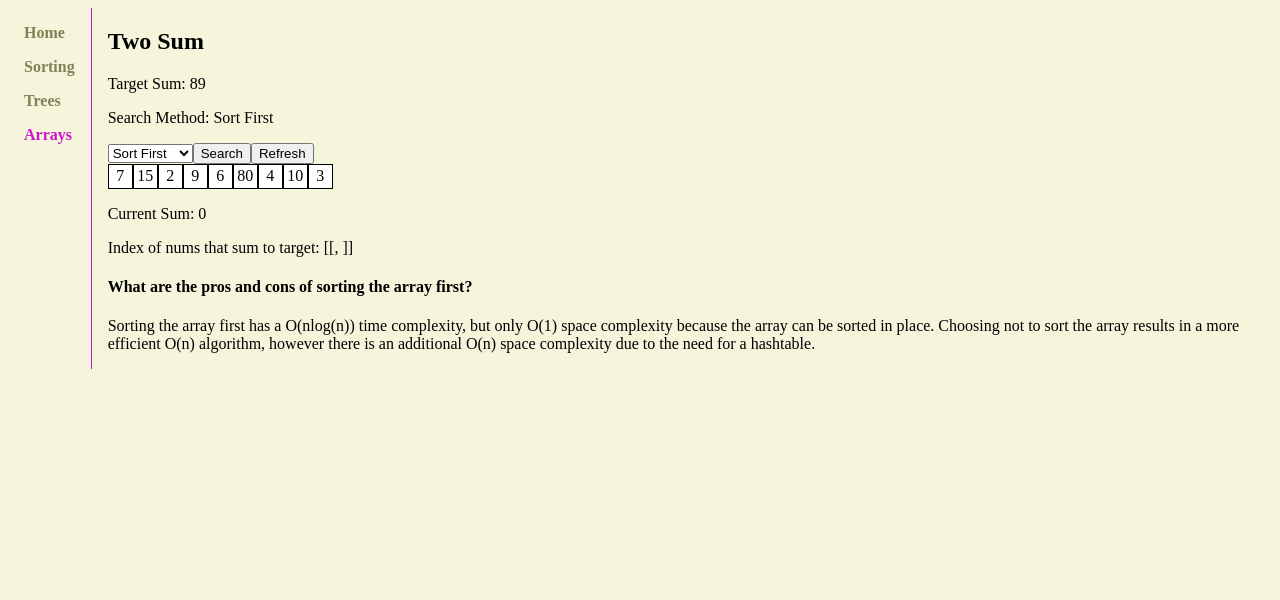
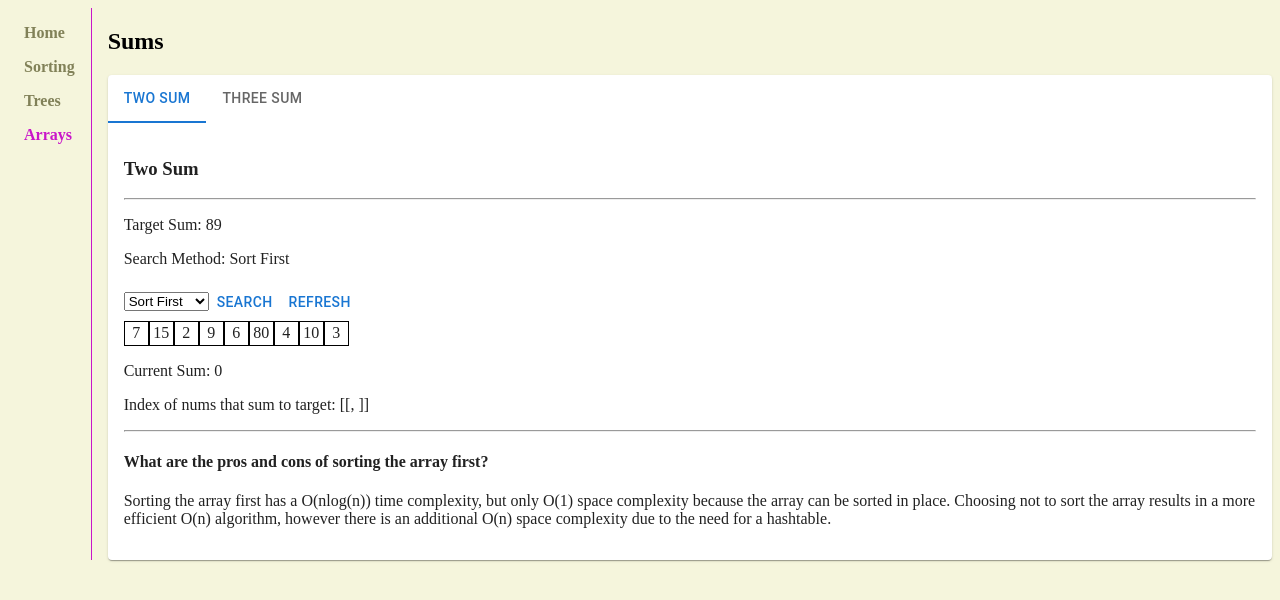
Before and after one commit to danielforkner/algovisualizer, a React (Create React App) app: page /arrays in a window 1280 px wide. Shown: the top 600 px of the page. Built offline with nearby package versions, Linux system fonts and the light colour scheme.

Commit message:
material ui changes

```diff
--- a/src/features/arrays/ArraysMain.jsx
+++ b/src/features/arrays/ArraysMain.jsx
@@ -1,5 +1,60 @@
+import React, { useState } from 'react';
 import TwoSum from './TwoSum';
+import ThreeSum from './ThreeSum';
+import Tab from '@mui/material/Tab';
+import Tabs from '@mui/material/Tabs';
+import Paper from '@mui/material/Paper';
+
+function SumPanel(props) {
+  const { children, value, index, ...other } = props;
+
+  return (
+    <div
+      style={{ padding: '1rem' }}
+      role="tabpanel"
+      hidden={value !== index}
+      id={`tabpanel-${index}`}
+      aria-labelledby={`tab-${index}`}
+      {...other}
+    >
+      {value === index && <div>{children}</div>}
+    </div>
+  );
+}
+
+function sumTabProps(index) {
+  return {
+    id: `tabpanel-${index}`,
+    'aria-controls': `tab-${index}`,
+  };
+}
 
 export default function ArraysMain() {
-  return <TwoSum />;
+  const [value, setValue] = useState(0);
+
+  const handleChange = (event, newValue) => {
+    setValue(newValue);
+  };
+
+  return (
+    <>
+      <h2>Sums</h2>
+      <Paper>
+        <Tabs
+          value={value}
+          onChange={handleChange}
+          aria-label="array sum algorithms"
+        >
+          <Tab label="Two Sum" {...sumTabProps(0)} />
+          <Tab label="Three Sum" {...sumTabProps(1)} />
+        </Tabs>
+        <SumPanel value={value} index={0}>
+          <TwoSum />
+        </SumPanel>
+        <SumPanel value={value} index={1}>
+          <ThreeSum />
+        </SumPanel>
+      </Paper>
+    </>
+  );
 }
--- /dev/null
+++ b/src/features/arrays/ThreeSum.jsx
@@ -0,0 +1,43 @@
+import { useState } from 'react';
+import Button from '@mui/material/Button';
+
+export default function ThreeSum() {
+  const [method, setMethod] = useState('Brute Force');
+  const [searching, setSearching] = useState(false);
+  const [array, setArray] = useState([7, 15, 2, 9, 6, 80, 4, 10, 3]);
+  const [arraySize, setArraySize] = useState(15);
+  const [target, setTarget] = useState(89);
+
+  const search = () => {};
+
+  const handleRefresh = () => {
+    // build array
+    let arr = [];
+    for (let i = 0; i < arraySize; i++) {
+      let num = Math.floor(Math.random() * 100);
+      arr.push(num);
+    }
+    setArray(arr);
+  };
+
+  return (
+    <div>
+      <h3>Three Sum</h3>
+      <hr />
+      <p>Target Sum: {target}</p>
+      <p>Search Method: {method}</p>
+      <Button onClick={search}>Search</Button>
+      {!searching ? <Button onClick={handleRefresh}>Refresh</Button> : null}
+      <div className="grid-container">
+        {array.map((cell, i) => {
+          return (
+            <div className="cell" key={`twoSumCell: ${i}`}>
+              {cell}
+            </div>
+          );
+        })}
+      </div>
+      <hr />
+    </div>
+  );
+}
--- a/src/features/arrays/TwoSum.jsx
+++ b/src/features/arrays/TwoSum.jsx
@@ -1,4 +1,4 @@
-import Paper from '@mui/material/Paper';
+import Button from '@mui/material/Button';
 import { useState } from 'react';
 import { wait } from '../../app/helpers';
 import './styles/arrays.css';
@@ -6,6 +6,7 @@ import './styles/arrays.css';
 export default function TwoSum() {
   const [searching, setSearching] = useState(false);
   const [array, setArray] = useState([7, 15, 2, 9, 6, 80, 4, 10, 3]);
+  const [arraySize, setArraySize] = useState(15);
   const [target, setTarget] = useState(89);
   const [left, setLeft] = useState(-1);
   const [right, setRight] = useState(-1);
@@ -17,6 +18,20 @@ export default function TwoSum() {
   const [speed, setSpeed] = useState(1000);
 
   const handleRefresh = () => {
+    // build array
+    let arr = [];
+    for (let i = 0; i < arraySize; i++) {
+      let num = Math.floor(Math.random() * 100);
+      arr.push(num);
+    }
+    // select random target
+    let i = Math.floor(Math.random() * arraySize);
+    let j = i;
+    while (j === i) {
+      j = Math.floor(Math.random() * arraySize);
+    }
+    setTarget(arr[i] + arr[j]);
+    setArray(arr);
     setAnswer('[]');
     setCurrentSum(0);
     setLeft(-1);
@@ -26,28 +41,36 @@ export default function TwoSum() {
     setPossibleMatch(0);
   };
 
-  const search = () => {
+  const search = async () => {
+    setSearching(true);
     setAnswer('[]');
     setCurrentSum(0);
     setLeft(0);
     setRight(array.length - 1);
     switch (method) {
       case 'Sort First':
-        sortSearch();
+        await sortSearch();
         break;
       case 'No Sorting':
-        noSearchSort();
+        await noSearchSort();
         break;
       default:
-        sortSearch();
+        await sortSearch();
     }
+    setSearching(false);
   };
 
   const sortSearch = async () => {
     const originalArray = [...array];
     let localLeft = 0;
     let localRight = array.length - 1;
-    setArray([...array.sort((a, b) => a - b)]);
+    let sorted = [...array.sort((a, b) => a - b)];
+    let arr = [];
+    for (let i = 0; i < sorted.length; i++) {
+      arr.push(sorted[i]);
+      setArray([...arr]);
+      await wait(30);
+    }
     await wait(speed);
     while (localLeft < localRight) {
       let sum = array[localLeft] + array[localRight];
@@ -103,7 +126,8 @@ export default function TwoSum() {
   };
   return (
     <div>
-      <h2>Two Sum</h2>
+      <h3>Two Sum</h3>
+      <hr />
       <p>{`Target Sum: ${target}`}</p>
       <p>{`Search Method: ${method}`}</p>
       <select value={method} onChange={(e) => setMethod(e.target.value)}>
@@ -114,8 +138,8 @@ export default function TwoSum() {
           No Sorting
         </option>
       </select>
-      <button onClick={search}>Search</button>
-      <button onClick={handleRefresh}>Refresh</button>
+      <Button onClick={search}>Search</Button>
+      {!searching ? <Button onClick={handleRefresh}>Refresh</Button> : null}
       <div className="grid-container">
         {/* <div className="cell">[</div> */}
         {array.map((cell, i) => {
@@ -147,6 +171,7 @@ export default function TwoSum() {
         </>
       ) : null}
       <p>{`Index of nums that sum to target: [${answer[0]}, ${answer[1]}]`}</p>
+      <hr />
       <h4>What are the pros and cons of sorting the array first?</h4>
       <p>
         Sorting the array first has a O(nlog(n)) time complexity, but only O(1)
--- a/src/features/sorting/SortMain.jsx
+++ b/src/features/sorting/SortMain.jsx
@@ -128,78 +128,90 @@ const SortMain = () => {
         </Paper>
       </div>
 
-      <Grid container columnSpacing={{ xs: 0, sm: 2 }}>
+      {/* <Grid container columnSpacing={{ xs: 0, sm: 2 }}> */}
+      <div className="container" style={{ flexWrap: 'wrap' }}>
         {active.length
           ? active.map((str, i) => {
               switch (str) {
                 case 'insertion':
                   return (
-                    <Grid
-                      item
-                      xs={12}
-                      sm={6}
-                      md={4}
-                      key={`insertionSort: ${i}`}
-                    >
+                    // <Grid
+                    //   item
+                    //   xs={12}
+                    //   sm={6}
+                    //   md={4}
+                    //   key={`insertionSort: ${i}`}
+                    // >
+                    <div style={{}}>
                       <Paper elevation={3} padding={5}>
                         <div style={{ padding: '0 10px' }}>
                           <InsertionSort Chart={Chart} speed={speed} />
                         </div>
                       </Paper>
-                    </Grid>
+                      {/* </Grid> */}
+                    </div>
                   );
                 case 'selection':
                   return (
-                    <Grid
-                      item
-                      xs={12}
-                      sm={6}
-                      md={4}
-                      key={`selectionSort: ${i}`}
-                    >
+                    // <Grid
+                    //   item
+                    //   xs={12}
+                    //   sm={6}
+                    //   md={4}
+                    //   key={`selectionSort: ${i}`}
+                    // >
+                    <div style={{}}>
                       <Paper>
                         <div style={{ padding: '0 10px' }}>
                           <SelectionSort Chart={Chart} speed={speed} />
                         </div>
                       </Paper>
-                    </Grid>
+                      {/* </Grid> */}
+                    </div>
                   );
                 case 'bubble':
                   return (
-                    <Grid item xs={12} sm={6} md={4} key={`bubbleSort: ${i}`}>
+                    // <Grid item xs={12} sm={6} md={4} key={`bubbleSort: ${i}`}>
+                    <div style={{}}>
                       <Paper>
                         <div style={{ padding: '0 10px' }}>
                           <BubbleSort Chart={Chart} speed={speed} />
                         </div>
                       </Paper>
-                    </Grid>
+                    </div>
+                    // </Grid>
                   );
                 case 'merge':
                   return (
-                    <Grid item xs={12} sm={6} md={4} key={`mergeSort: ${i}`}>
+                    // <Grid item xs={12} sm={6} md={4} key={`mergeSort: ${i}`}>
+                    <div style={{}}>
                       <Paper>
                         <div style={{ padding: '0 10px' }}>
                           <MergeSort Chart={Chart} speed={speed} />
                         </div>
                       </Paper>
-                    </Grid>
+                    </div>
+                    // </Grid>
                   );
                 case 'quick':
                   return (
-                    <Grid item xs={12} sm={6} md={4} key={`quickSort: ${i}`}>
+                    // <Grid item xs={12} sm={6} md={4} key={`quickSort: ${i}`}>
+                    <div style={{}}>
                       <Paper>
                         <div style={{ padding: '0 10px' }}>
                           <QuickSort Chart={Chart} />
                         </div>
                       </Paper>
-                    </Grid>
+                    </div>
+                    // </Grid>
                   );
                 default:
                   return null;
               }
             })
           : null}
-      </Grid>
+      </div>
+      {/* </Grid> */}
     </div>
   );
 };
```
Also changed, not shown: src/features/sorting/SortSettings.jsx (+105 -45 lines).
